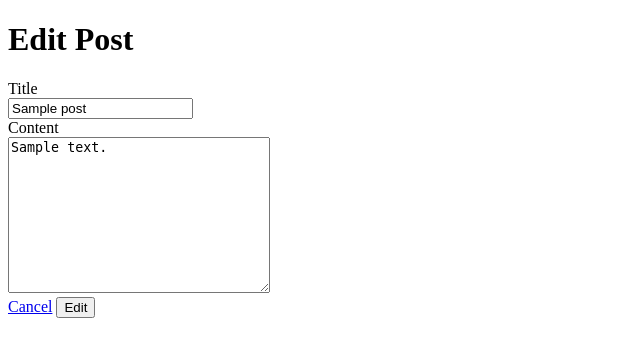
After one commit to vrbrag/Blogly-I, a Flask app: page /posts/1/edit in a window 1280 px wide. The commit adds this page. Shown: the top 357 px of the page, without its empty margins (0-640 px from the left). Run offline with Flask 2, Linux system fonts and the light colour scheme; tables that the repository leaves empty hold one stand-in row (values such as "Sample post").

Commit message:
posts and homepage

```diff
--- a/app.py
+++ b/app.py
@@ -2,9 +2,9 @@
 
 # from pydoc import render_doc
 from wsgiref.handlers import read_environ
-from flask import Flask, render_template, request, redirect
+from flask import Flask, render_template, request, redirect, flash
 from flask_debugtoolbar import DebugToolbarExtension
-from models import db, connect_db, User
+from models import db, connect_db, User, Post
 
 app = Flask(__name__,template_folder='templates')
 app.debug = True
@@ -21,8 +21,14 @@ db.create_all()
 
 @app.route('/')
 def root():
-   return redirect('/users')
+   """Posts feed"""
 
+   posts = Post.query.all()
+   return render_template('homepage.html', posts=posts)
+
+###########################################
+# Users
+###########################################
 @app.route('/users')
 def show_users():
    """Display list of users and link them"""
@@ -34,7 +40,7 @@ def show_users():
 def new_user_form():
    """New User Form"""
 
-   return render_template('newuser.html')
+   return render_template('usernew.html')
 
 @app.route('/users/new', methods=["POST"])
 def new_user():
@@ -88,3 +94,68 @@ def delete_user(user_id):
    db.session.commit()
 
    return redirect('/users')
+
+###########################################
+# Posts
+###########################################
+@app.route('/users/<int:user_id>/posts/new')
+def posts_form(user_id):
+   """Form to create a new post for this user id"""
+
+   user = User.query.get_or_404(user_id)
+   return render_template('postnew.html', user=user)
+
+@app.route('/users/<int:user_id>/posts/new', methods=["POST"])
+def new_post(user_id):
+   """Handle new post"""
+
+   user = User.query.get_or_404(user_id)
+   new_post = Post(
+               title = request.form['title'],
+               content = request.form['content'],
+               user=user)
+
+   db.session.add(new_post)
+   db.session.commit()
+   flash(f"Post '{ new_post.title }' added!")
+
+   return redirect(f"/users/{user_id}")
+
+@app.route('/posts/<int:post_id>')
+def show_posts(post_id):
+   """Show info of a specific post"""
+
+   post = Post.query.get_or_404(post_id)
+   return render_template('postshow.html', post=post)
+
+@app.route('/posts/<int:post_id>/edit')
+def edit_post(post_id):
+   """Form to edit specific post"""
+
+   post = Post.query.get_or_404(post_id)
+   return render_template('postedit.html', post=post)
+
+@app.route('/posts/<int:post_id>/edit', methods=["POST"])
+def update_post(post_id):
+   """Handle edited specific post"""
+
+   post = Post.query.get_or_404(post_id)
+   post.title = request.form['title']
+   post.content = request.form['content']
+
+   db.session.add(post)
+   db.session.commit()
+   flash(f"Post '{ post.title}' has been edited.")
+
+   return redirect(f"/users/{post.user_id}")
+
+@app.route('/posts/<int:post_id>/delete', methods=["POST"])
+def delete_post(post_id):
+   """Delete specific post"""
+
+   post = Post.query.get_or_404(post_id)
+   db.session.delete(post)
+   db.session.commit()
+   flash(f"Post '{post.title}' has been deleted.")
+
+   return redirect(f"/users/{post.user_id}")
--- a/models.py
+++ b/models.py
@@ -18,7 +18,7 @@ class User(db.Model):
    last_name = db.Column(db.Text, nullable=False)
    image_url = db.Column(db.Text, nullable=False, default=DEFAULT_IMAGE_URL)
 
-
+   posts = db.relationship("Post", backref="user", cascade="all, delete-orphan")
    @property
    def full_name(self):
       return f"{self.first_name} {self.last_name}"
@@ -32,7 +32,7 @@ class Post(db.Model):
    id = db.Column(db.Integer, primary_key=True, autoincrement=True)
    title = db.Column(db.Text, nullable=False)
    content = db.Column(db.Text, nullable=False)
-   created_at = db.Column(db.DateTime, nullable=False, default=datetime.datetime.now)
+   created_at = db.Column(db.DateTime, nullable=False, default=datetime.now)
    user_id = db.Column(db.Integer, db.ForeignKey('users.id'), nullable=False)
 
 def connect_db(app):
--- a/templates/index.html
+++ b/templates/index.html
@@ -17,7 +17,7 @@
    </ul>
 
    <p>
-      <a class="btn btn-sm btn-secondary" href="/users/new">Add user</a>
+      <a class="btn btn-sm btn-secondary" href="/users/new">Add User</a>
    </p>
 </body>
 
--- /dev/null
+++ b/templates/postedit.html
@@ -0,0 +1,41 @@
+<!DOCTYPE html>
+<html lang="en">
+
+<head>
+   <meta charset="UTF-8">
+   <meta http-equiv="X-UA-Compatible" content="IE=edge">
+   <meta name="viewport" content="width=device-width, initial-scale=1.0">
+   <title>Edit Post</title>
+</head>
+
+<body>
+   <h1>Edit Post</h1>
+
+   <form method="POST" action="/posts/{{ post.id }}/edit">
+      <div class="form-group row">
+         <label for="title" class="col-sm-2 col-form-label">Title</label>
+         <div class="col-sm-10">
+            <input class=" form-control" type="text" name="title" value="{{ post.title }}">
+         </div>
+      </div>
+      </div>
+
+      <div class="form-group row">
+         <label for="content" class="col-sm-2 col-form-label">Content</label>
+         <div class="col-sm-10">
+            <textarea class=" form-control" name="content" id="content" cols="30"
+               rows="10">{{ post.content }}</textarea>
+         </div>
+      </div>
+
+      <div class="form-group row">
+         <div class="ml-auto mr-3">
+            <a href="/users/{{ post.user_id }}" class="btn btn-info">Cancel</a>
+            <button type="submit" class="btn btn-success">Edit</button>
+         </div>
+      </div>
+
+   </form>
+</body>
+
+</html>
```
Also changed, not shown: templates/homepage.html (added, +27 -0 lines), templates/postnew.html (added, +40 -0 lines), templates/postshow.html (added, +34 -0 lines), templates/userinfo.html (+21 -5 lines), templates/usernew.html (renamed from templates/newuser.html).
